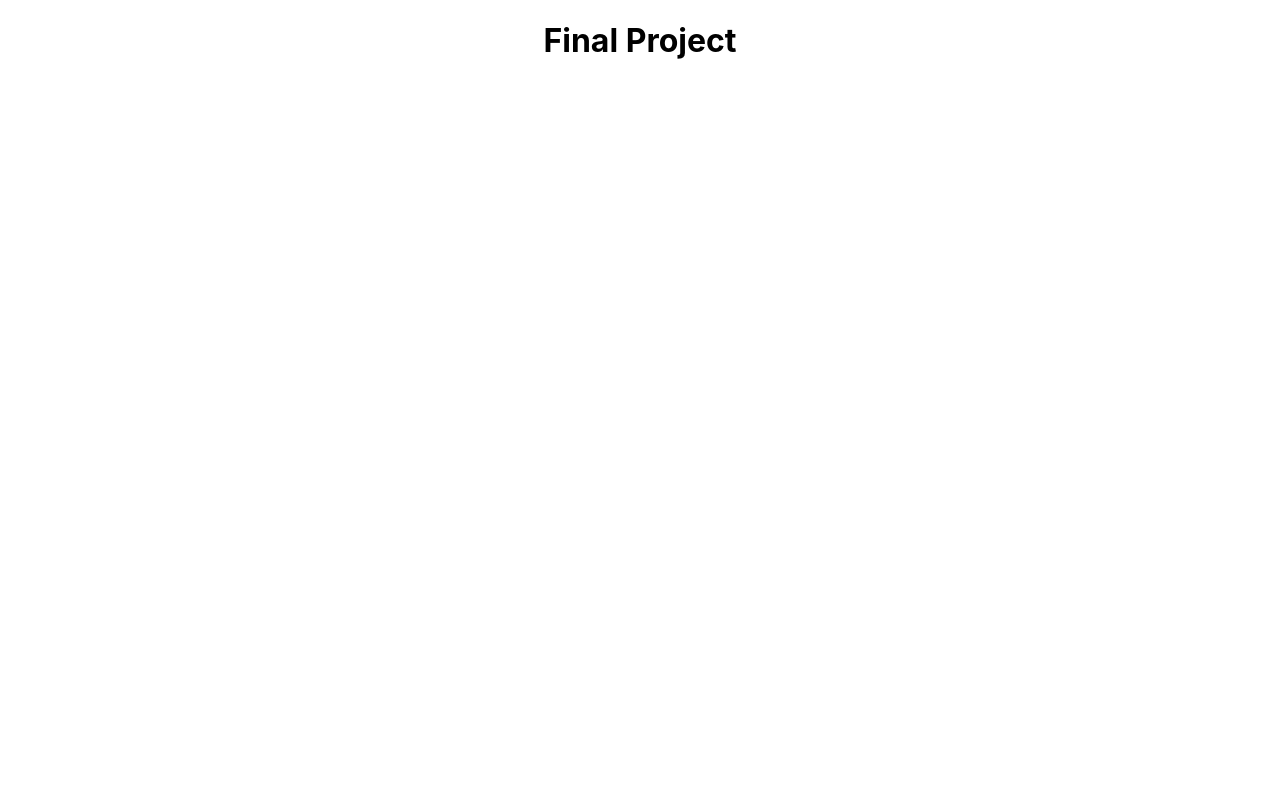
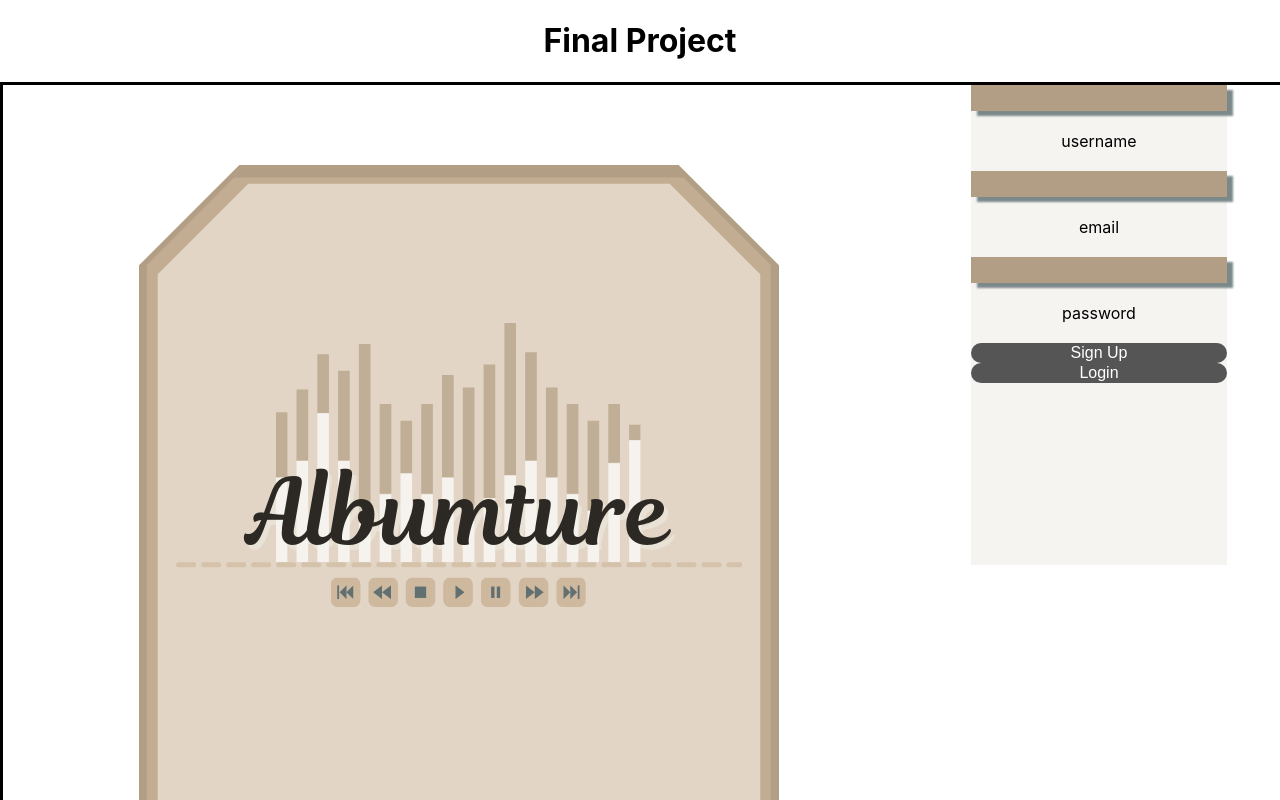
Before and after one commit to zian-javed/albumturefrontend, a React (Create React App) app: page / in a window 1280 px wide. Shown: the top 800 px of the page. Built offline with nearby package versions, Linux system fonts and the light colour scheme.

Commit message:
added css still not functionally

```diff
--- a/src/App.js
+++ b/src/App.js
@@ -1,10 +1,13 @@
 
 import './App.css';
+import React from 'react';
+import MyForm from './components/login/login.js';
 
 function App() {
   return (
     <div className="App">
       <h1> Final Project </h1>
+      <MyForm />
 
     </div>
   );
--- /dev/null
+++ b/src/components/login/login.css
@@ -0,0 +1,66 @@
+
+/* left side of the login page */
+.loginpage{
+    border: solid black 3px;
+    display: flex;
+    justify-content: space-around;
+    width: 100%;
+    height: 100%;
+
+}
+
+
+.welcome{
+    justify-content: flex-start;
+
+
+}
+
+
+
+
+/* right side of the login page bellow */
+
+form {
+ /* border: solid black 2px; */
+ display: flex;
+ flex-direction: column;
+ width: 20vw;
+ height: 60vh;
+
+
+background-color:#f6f4f1;
+}
+input{
+
+    border:none ;
+    box-shadow: 6px 5px 2px #7c898b;
+}
+
+
+  input[type=text] {
+   background-color: #b29e84;
+   height: 3vh;
+
+
+
+  }
+
+
+  /* need to fix buttons not shure how to make the buttons nice */
+
+
+  button {
+      display: flex;
+      display: inline-block;
+      background-color: #555555;
+      color: white;
+      border-radius: 12px;
+      border: none;
+
+      text-align: center;
+      text-decoration: none;
+      display: inline-block;
+      font-size: 16px;
+
+    }
--- /dev/null
+++ b/src/components/login/login.js
@@ -0,0 +1,67 @@
+import { useState } from "react";
+import './login.css';
+
+
+const MyForm = () => {
+  const [name, setName] = useState("");
+
+  const handleSubmit = (event) => {
+    event.preventDefault();
+
+  }
+
+  return (
+    <div className="loginpage">
+
+
+    <div className="welcome">
+
+          <img src= "images/Menuleft.png" alt="left menu" ></img>
+    </div>
+    <div>
+    <form onSubmit={handleSubmit}>
+        <input
+          type="text"
+          value={name}
+
+          // onChange={(e) => setName(e.target.value)}
+        />
+       <br></br>
+       <label>username</label>
+       <br></br>
+
+
+        <input
+        type="text"
+        value={name}
+
+        // onChange={(e) => setName(e.target.value)}
+        />
+        <br></br>
+        <label>email</label>
+        <br></br>
+
+
+        <input
+        type="text"
+        value={name}
+
+        // onChange={(e) => setName(e.target.value)}
+        />
+        <br></br>
+        <label>password</label>
+        <br></br>
+
+        <button>Sign Up</button>
+        <button>Login</button>
+
+
+</form>
+
+</div>
+</div>
+  )
+}
+
+
+export default MyForm;
```
Also changed, not shown: src/components/login/index.js (deleted, +0 -52 lines), public/images/Menuleft.png (added), src/components/login/index.css (deleted).
